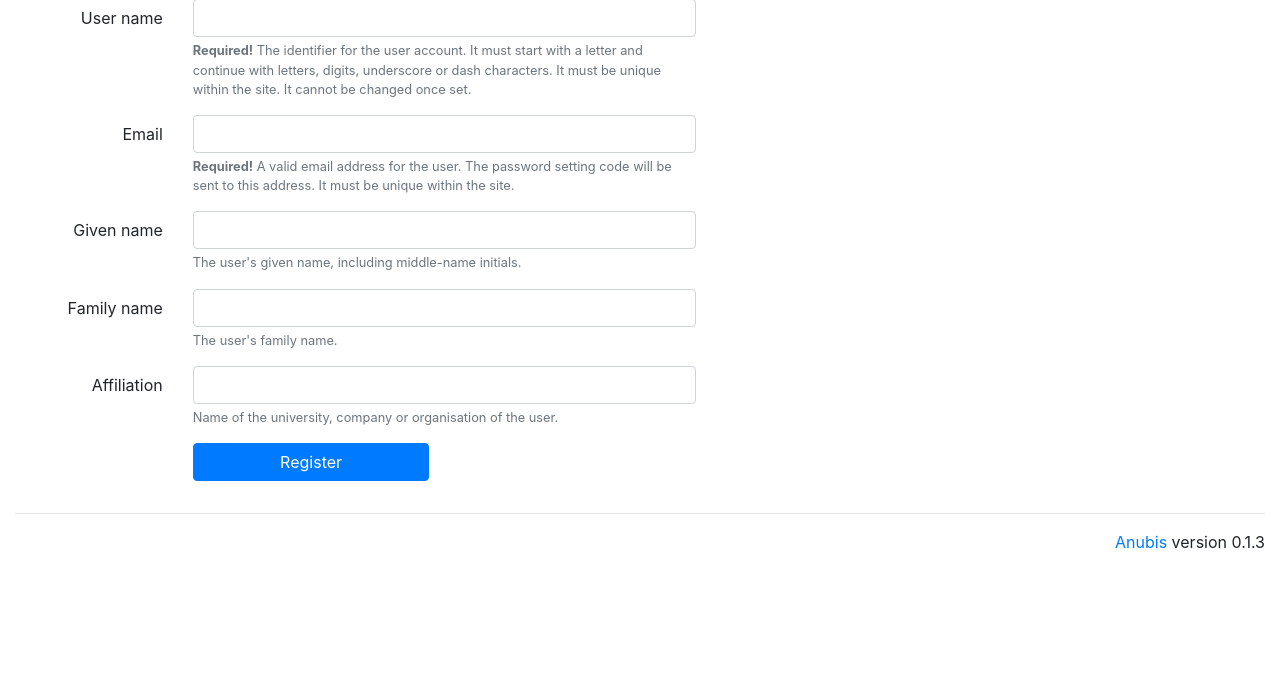
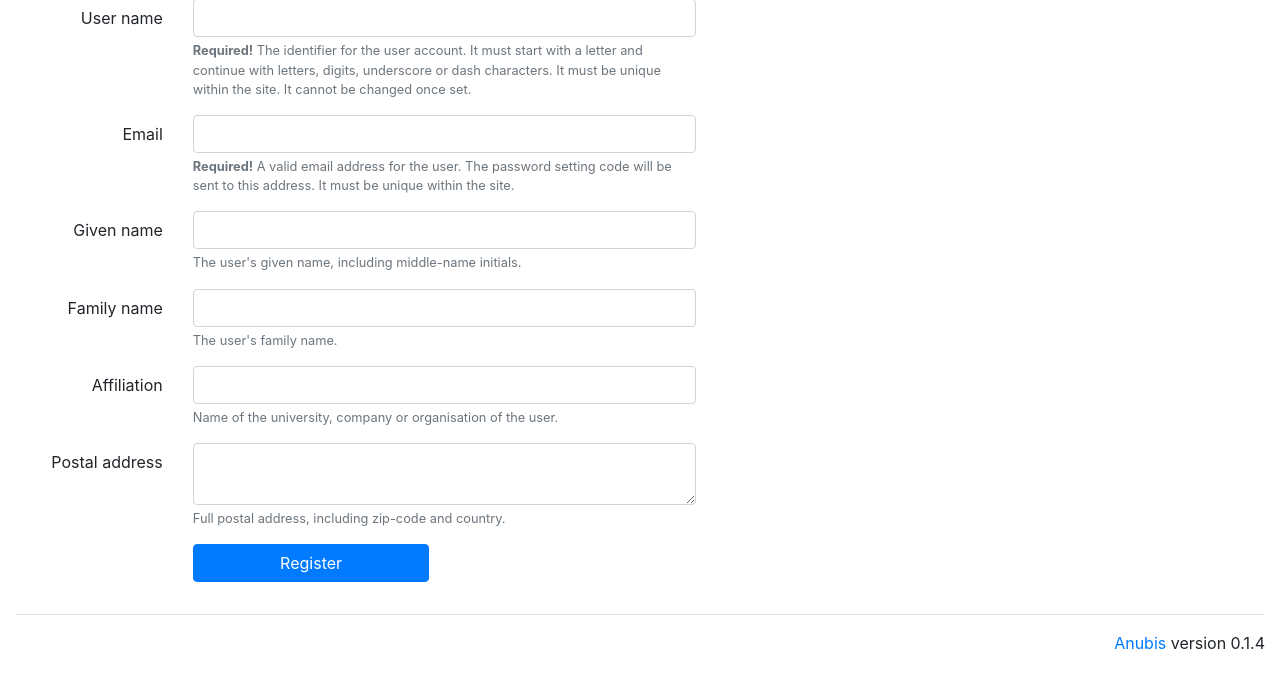
Before and after one commit to ScilifelabDataCentre/Anubis, a Flask app: page /user/register in a window 1280 px wide. Shown: the part 121-800 px from the top of the page. Run offline with Flask 2, Linux system fonts and the light colour scheme; data that the repository does not hold is empty; parts of the project's set-up code (start-up, migrations or seed data) failed here and were passed over; some libraries are stand-ins or nearby versions.

Commit message:
Added postal address. Closes #4.

```diff
--- a/anubis/__init__.py
+++ b/anubis/__init__.py
@@ -2,7 +2,7 @@
 
 import re
 
-__version__ = '0.1.3'
+__version__ = '0.1.4'
 
 class Constants:
     VERSION     = __version__
--- a/anubis/api/schema.py
+++ b/anubis/api/schema.py
@@ -1,6 +1,9 @@
 "JSON schemas for the API."
 
 import flask
+
+from .. import constants
+
 
 _USERNAME = {'type': 'string', 'pattern': '^[a-zA-Z][a-zA-Z0-9_-]*$'}
 _URI      = {'type': 'string', 'format': 'uri'}
--- a/anubis/config.py
+++ b/anubis/config.py
@@ -35,6 +35,7 @@ DEFAULT_SETTINGS = dict(
     MAIL_PASSWORD = None,
     MAIL_DEFAULT_SENDER = None,
     USER_AFFILIATION = True,
+    USER_POSTAL_ADDRESS = True,
     USER_ENABLE_IMMEDIATELY = False,
     USER_ENABLE_EMAIL_WHITELIST = [], # List of regexp's
 )
--- a/anubis/templates/user/profile.html
+++ b/anubis/templates/user/profile.html
@@ -32,6 +32,12 @@
   <tr>
     <th class="text-right">Affiliation</th>
     <td>{{ user.get('affiliation') or '-' }}</td>
+  </tr>
+  {% endif %}
+  {% if config['USER_POSTAL_ADDRESS'] %}
+  <tr>
+    <th class="text-right">Postal address</th>
+    <td><pre>{{ user.get('postaladdress') or '-' }}</pre></td>
   </tr>
   {% endif %}
   <tr>
--- a/anubis/templates/user/register.html
+++ b/anubis/templates/user/register.html
@@ -72,6 +72,20 @@
     </div>
   </div>
   {% endif %}
+  {% if config['USER_POSTAL_ADDRESS'] %}
+  <div class="form-group row">
+    <label for="postaladdress" class="col-md-2 col-form-label text-right">
+      Postal address</label>
+    <div class="col-md-6">
+      <textarea class="form-control"
+                id="postaladdress" name="postaladdress"
+                aria-describedby="postaladdressHelp"></textarea>
+      <small id="postaladdressHelp" class="form-text text-muted">
+        Full postal address, including zip-code and country.
+      </small>
+    </div>
+  </div>
+  {% endif %}
   <div class="form-group row">
     <div class="col-md-3 offset-md-2">
       <button type="submit" class="btn btn-block btn-primary">Register</button>
--- a/anubis/user.py
+++ b/anubis/user.py
@@ -61,6 +61,8 @@ def register():
                 saver['familyname'] = flask.request.form.get('familyname') or None
                 if flask.current_app.config['USER_AFFILIATION']:
                     saver['affiliation'] = flask.request.form.get('affiliation') or None
+                if flask.current_app.config['USER_POSTAL_ADDRESS']:
+                    saver['postaladdress'] = flask.request.form.get('postaladdress') or None
                 saver.set_role(constants.USER)
                 saver.set_password()
             user = saver.doc
@@ -185,6 +187,8 @@ def edit(username):
             saver['familyname'] = flask.request.form.get('familyname') or None
             if flask.current_app.config['USER_AFFILIATION']:
                 saver['affiliation'] = flask.request.form.get('affiliation') or None
+            if flask.current_app.config['USER_POSTAL_ADDRESS']:
+                saver['postaladdress'] = flask.request.form.get('postaladdress') or None
             if is_admin_and_not_self(user):
                 saver.set_role(flask.request.form.get('role'))
             if flask.request.form.get('apikey'):
```
Also changed, not shown: anubis/templates/user/edit.html (+15 -0 lines).
